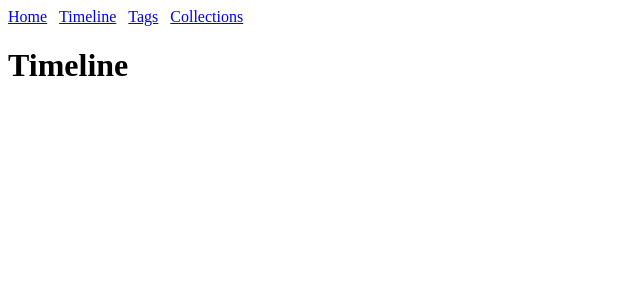
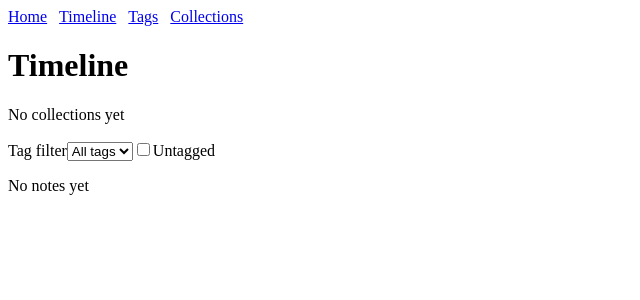
Before and after one commit to msr010194/ai_dev_tools_zcamp_project, a React (Vite) app in the folder frontend/: page /timeline in a window 1280 px wide. Shown: the top 300 px of the page, without its empty margins (0-640 px from the left). Built offline with nearby package versions, Linux system fonts and the light colour scheme.

Commit message:
Task 6: Timeline view (#3)

```diff
--- a/frontend/src/App.tsx
+++ b/frontend/src/App.tsx
@@ -2,7 +2,8 @@ import { Route, Routes } from "react-router-dom";
 import Layout from "./Layout";
 import HomePage from "./HomePage";
 import NewNotePage from "./NewNotePage";
-import { CollectionsPage, TagsPage, TimelinePage } from "./pages";
+import { CollectionsPage, TagsPage } from "./pages";
+import TimelinePage from "./TimelinePage";
 
 export default function App() {
   return (
--- /dev/null
+++ b/frontend/src/TimelinePage.tsx
@@ -0,0 +1,121 @@
+import { useEffect, useState } from "react";
+import { Link, useSearchParams } from "react-router-dom";
+import CollectionPicker from "./CollectionPicker";
+import { selfAndDescendantIds } from "./collectionTree";
+import { useData } from "./data/DataContext";
+import type { Collection, Note, Tag } from "./data/types";
+import { preview } from "./noteUtils";
+
+const PAGE = 20;
+
+export default function TimelinePage() {
+  const api = useData();
+  const [params, setParams] = useSearchParams();
+  const [data, setData] = useState<{ notes: Note[]; collections: Collection[]; tags: Tag[] } | null>(null);
+  const collectionFilter = params.get("collection") ?? "";
+  const tagFilter = params.get("tag") ?? "";
+  const untagged = params.get("untagged") === "1";
+  const filterKey = `${collectionFilter}|${tagFilter}|${untagged}`;
+  const [shown, setShown] = useState({ key: filterKey, count: PAGE });
+
+  useEffect(() => {
+    Promise.all([api.listNotes(), api.listCollections(), api.listTags()]).then(([notes, collections, tags]) =>
+      setData({ notes, collections, tags }),
+    );
+  }, [api]);
+
+  if (!data) return <h1>Timeline</h1>;
+
+  const update = (changes: Record<string, string | null>) => {
+    const next = new URLSearchParams(params);
+    for (const [k, v] of Object.entries(changes)) {
+      if (v) next.set(k, v);
+      else next.delete(k);
+    }
+    setParams(next);
+  };
+
+  const collectionName = (id: string) => data.collections.find((c) => c.id === id)?.name ?? "";
+  const tagName = (id: string) => data.tags.find((t) => t.id === id)?.name;
+  const collectionIds = collectionFilter ? selfAndDescendantIds(data.collections, collectionFilter) : null;
+
+  const matching = data.notes
+    .filter((n) => !collectionIds || collectionIds.has(n.collectionId))
+    .filter((n) => !tagFilter || n.tagIds.includes(tagFilter))
+    .filter((n) => !untagged || n.tagIds.length === 0)
+    .sort((a, b) => b.createdAt.localeCompare(a.createdAt));
+
+  const count = shown.key === filterKey ? shown.count : PAGE;
+  const visible = matching.slice(0, count);
+  const hasFilters = collectionFilter !== "" || tagFilter !== "" || untagged;
+
+  return (
+    <>
+      <h1>Timeline</h1>
+      <div>
+        <CollectionPicker
+          collections={data.collections}
+          label="Collection filter"
+          emptyOption="All collections"
+          value={collectionFilter}
+          onChange={(id) => update({ collection: id })}
+        />
+        <label>
+          Tag filter
+          <select value={tagFilter} onChange={(e) => update({ tag: e.target.value, untagged: null })}>
+            <option value="">All tags</option>
+            {data.tags.map((t) => (
+              <option key={t.id} value={t.id}>
+                {t.name}
+              </option>
+            ))}
+          </select>
+        </label>
+        <label>
+          <input
+            type="checkbox"
+            checked={untagged}
+            onChange={(e) => update({ untagged: e.target.checked ? "1" : null, tag: null })}
+          />
+          Untagged
+        </label>
+      </div>
+      {data.notes.length === 0 ? (
+        <p>No notes yet</p>
+      ) : matching.length === 0 ? (
+        <div>
+          <p>No notes match these filters</p>
+          {hasFilters && (
+            <button type="button" onClick={() => setParams(new URLSearchParams())}>
+              Clear filters
+            </button>
+          )}
+        </div>
+      ) : (
+        <>
+          <ul>
+            {visible.map((n) => (
+              <li key={n.id}>
+                <strong>{n.type}</strong> · {collectionName(n.collectionId)}
+                {n.tagIds.map((id) => {
+                  const name = tagName(id);
+                  return name ? (
+                    <Link key={id} to={`/timeline?tag=${id}`} style={{ marginLeft: 8 }}>
+                      {name}
+                    </Link>
+                  ) : null;
+                })}
+                <p>{preview(n.body)}</p>
+              </li>
+            ))}
+          </ul>
+          {matching.length > visible.length && (
+            <button type="button" onClick={() => setShown({ key: filterKey, count: count + PAGE })}>
+              Load more
+            </button>
+          )}
+        </>
+      )}
+    </>
+  );
+}
--- /dev/null
+++ b/frontend/src/noteUtils.ts
@@ -0,0 +1 @@
+export const preview = (body: string) => (body.length > 140 ? body.slice(0, 140) + "..." : body);
--- a/frontend/src/pages.tsx
+++ b/frontend/src/pages.tsx
@@ -1,3 +1,2 @@
-export const TimelinePage = () => <h1>Timeline</h1>;
 export const TagsPage = () => <h1>Tags</h1>;
 export const CollectionsPage = () => <h1>Collections</h1>;
```
Also changed, not shown: 2 other files (tests, documents, lock files or other folders).
